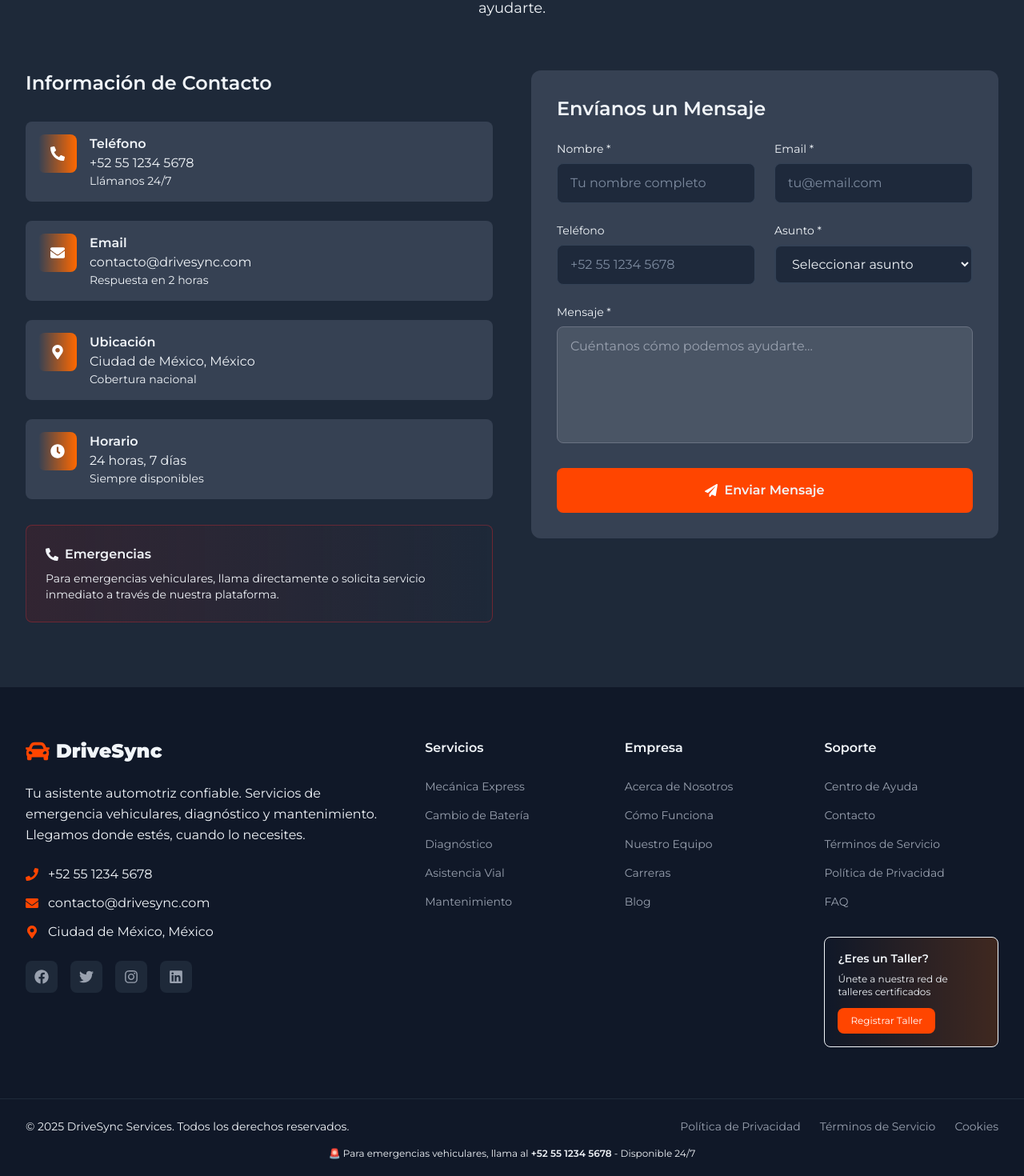
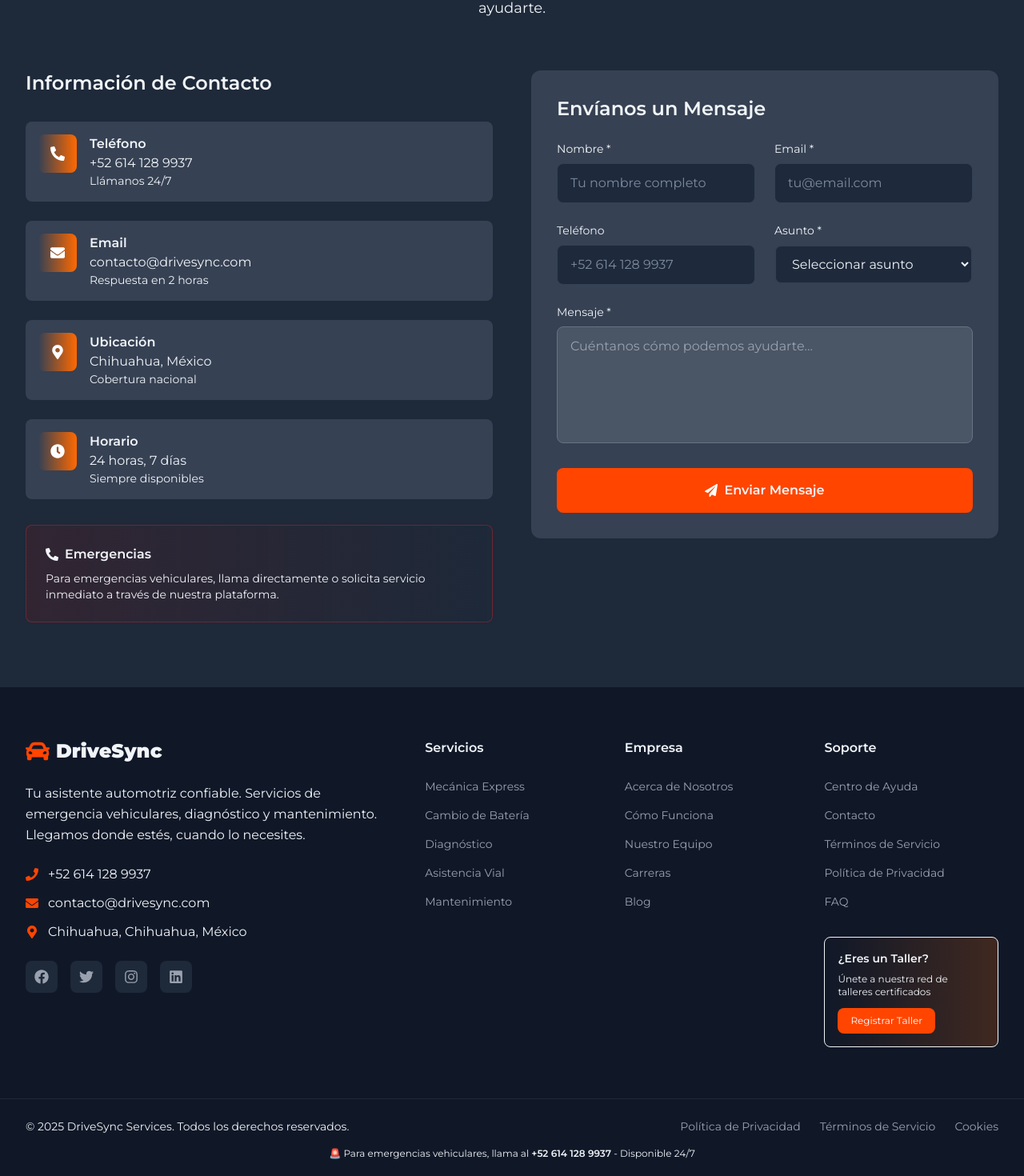
Before and after one commit to IramMcFly/drivesync-services, a Next.js app: page / in a window 1280 px wide. Shown: the part 4434-5904 px from the top of the page at 80% size. Built offline with nearby package versions, Linux system fonts and the light colour scheme; no server answers; the database is empty.

Commit message:
phone number update + city info

```diff
--- a/components/view/landing/ContactSection.jsx
+++ b/components/view/landing/ContactSection.jsx
@@ -56,7 +56,7 @@
     {
       icon: FaPhoneAlt,
       title: "Teléfono",
-      details: "+52 55 1234 5678",
+      details: "+52 614 128 9937",
       subtitle: "Llámanos 24/7"
     },
     {
@@ -68,7 +68,7 @@
     {
       icon: FaMapMarkerAlt,
       title: "Ubicación",
-      details: "Ciudad de México, México",
+      details: "Chihuahua, México",
       subtitle: "Cobertura nacional"
     },
     {
@@ -217,7 +217,7 @@
                         value={formData.telefono}
                         onChange={handleChange}
                         className="w-full bg-gray-600 border border-gray-500 rounded-lg px-4 py-3 text-white placeholder-gray-400 focus:outline-none focus:border-primary focus:ring-1 focus:ring-primary transition-colors"
-                        placeholder="+52 55 1234 5678"
+                        placeholder="+52 614 128 9937"
                       />
                     </div>
                     <div>
--- a/components/view/landing/FooterSection.jsx
+++ b/components/view/landing/FooterSection.jsx
@@ -66,7 +66,7 @@
             <div className="space-y-3">
               <div className="flex items-center space-x-3 text-gray-400">
                 <FaPhone className="text-primary" />
-                <span>+52 55 1234 5678</span>
+                <span>+52 614 128 9937</span>
               </div>
               <div className="flex items-center space-x-3 text-gray-400">
                 <FaEnvelope className="text-primary" />
@@ -74,7 +74,7 @@
               </div>
               <div className="flex items-center space-x-3 text-gray-400">
                 <FaMapMarkerAlt className="text-primary" />
-                <span>Ciudad de México, México</span>
+                <span>Chihuahua, Chihuahua, México</span>
               </div>
             </div>
 
@@ -188,7 +188,7 @@
           <div className="mt-4 text-center">
             <p className="text-gray-500 text-xs">
               🚨 Para emergencias vehiculares, llama al{" "}
-              <span className="text-primary font-semibold">+52 55 1234 5678</span> -
+              <span className="text-primary font-semibold">+52 614 128 9937</span> -
               Disponible 24/7
             </p>
           </div>
--- a/components/view/main/Asistencia.jsx
+++ b/components/view/main/Asistencia.jsx
@@ -23,7 +23,7 @@
 
   // Función para manejar la llamada de asistencia
   const handleLlamada = () => {
-    window.location.href = "tel:+526141110404"
+    window.location.href = "tel:+526141289937"
   }
 
   // Función para manejar el inicio de chat
```
